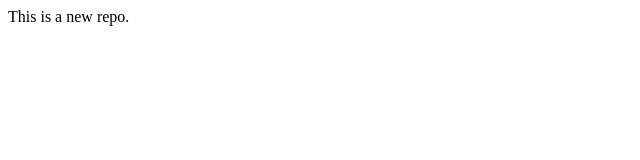
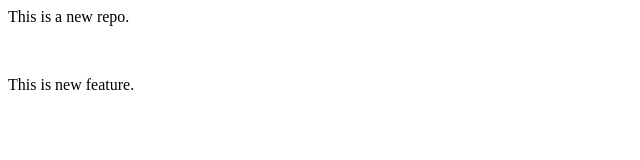
Before and after one commit to abhik8250/localrepo, a plain HTML site: page index.html in a window 1280 px wide. Shown: the whole page, without its empty margins (0-640 px from the left). Drawn offline with Linux system fonts and the light colour scheme.

Commit message:
update index file.

```diff
--- a/index.html
+++ b/index.html
@@ -1 +1,4 @@
 <p>This is a new repo.</p>
+<br>
+<p>This is new feature.
+</p>
```
Also changed, not shown: 1 other file.
